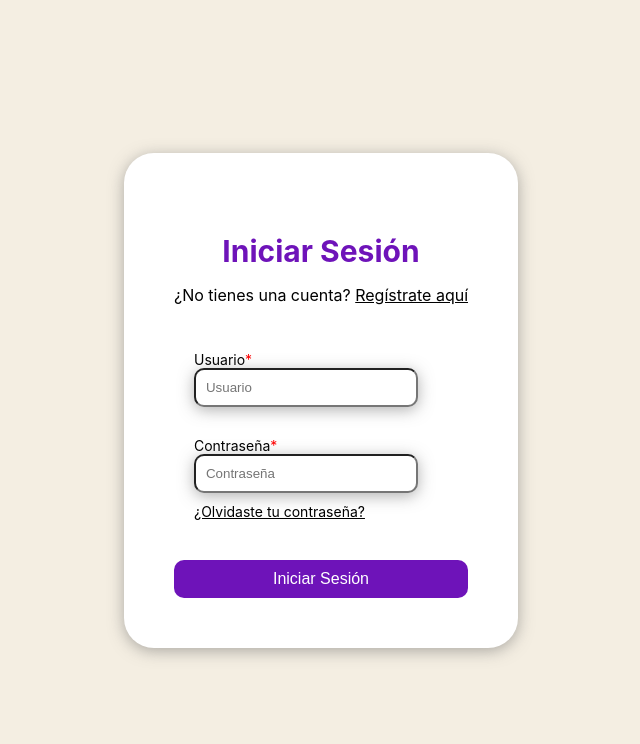
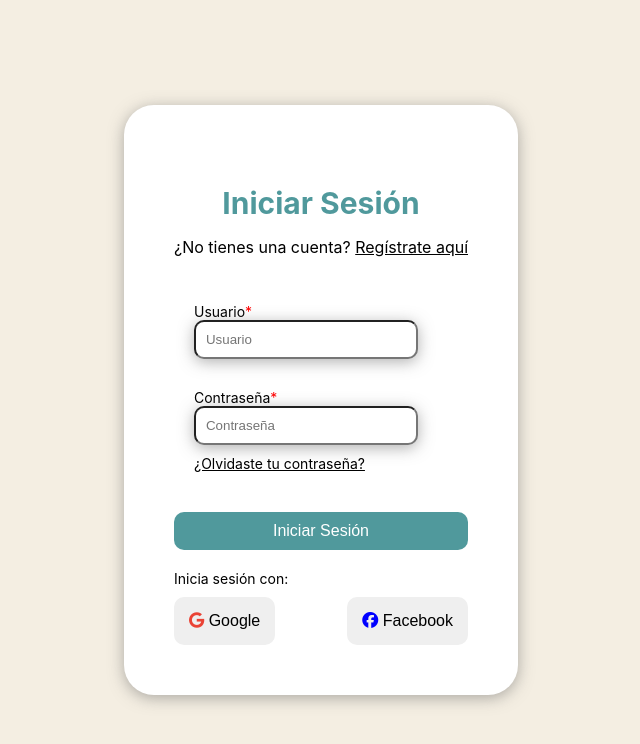
Before and after one commit to RLucas17112002/IngenieriaSoftware, a React (Create React App) app in the folder frontend/: page /login in a window 1280 px wide. Shown: the top 744 px of the page, without its empty margins (319-959 px from the left). Built offline with nearby package versions, Linux system fonts and the light colour scheme.

Commit message:
Adaptacion con Java 2

```diff
--- a/frontend/src/App.css
+++ b/frontend/src/App.css
@@ -19,7 +19,7 @@
 .InicioTxt {
   font-size: 30px;
   font-weight: bold;
-  color: #6e13b9;
+  color: #50999c;
   text-align: center;
   margin-bottom: 0px;
 }
@@ -59,7 +59,7 @@
 }
 
 .btn-login{
-  background-color: #6e13b9;
+  background-color: #50999c;
   color: white;
   border: none;
   padding: 10px;
@@ -70,9 +70,35 @@
 }
 
 .btn-login:hover {
-  background-color: #5a0f8f;
+  background-color: #2b6b6d;
   transform: scale(1.05);
   transition: all 0.3s ease-in-out;
+}
+
+.social-container {
+  display: flex;
+  flex-direction: column;
+  margin-top: 20px;
+}
+
+.social-txt{
+  font-size: 14px;
+  margin-top: 0px;
+  margin-bottom: 10px;
+}
+
+.social-btns{
+  display: flex;
+  justify-content: space-between;
+}
+
+.social-btns button {
+  border: none;
+  padding: 15px;
+  border-radius: 10px;
+  cursor: pointer;
+  font-size: 16px;
+
 }
 
 nav{
@@ -315,7 +341,7 @@ nav .Header{
 .product-info button {
   margin-top: 10px;
   border: 0;
-  background-color: #6e13b9;
+  background-color: #50999c;
   padding: 10px;
   color: white;
   border-radius: 10px;
--- a/frontend/src/App.js
+++ b/frontend/src/App.js
@@ -139,6 +139,15 @@ function Login({ onLogin }) {
           <a href="/passwordForget" className="Forget">¿Olvidaste tu contraseña?</a>
           <button type="submit" className='btn-login' onClick={onLogin}>Iniciar Sesión</button>
         </form>
+        <div className='social-container'>
+          <p className='social-txt'>Inicia sesión con:</p>
+          <div className='social-btns'>
+            <button className='btn-social'><i className='fab fa-google' style={{color:'#EA4335'}}></i> Google</button>
+            <button className='btn-social'><i className='fab fa-facebook' style={{color:"blue"}}></i> Facebook</button>
+          </div>
+          {//<p>Al iniciar sesión, aceptas nuestros <a href="/terms" style={{color: "black"}}>Términos de Servicio</a> y <a href="/privacy" style={{color: "black"}}>Política de Privacidad</a>.</p>
+          }
+        </div>
         </div>
     </div>
   );
```
Also changed, not shown: 1 other file (tests, documents, lock files or other folders).
